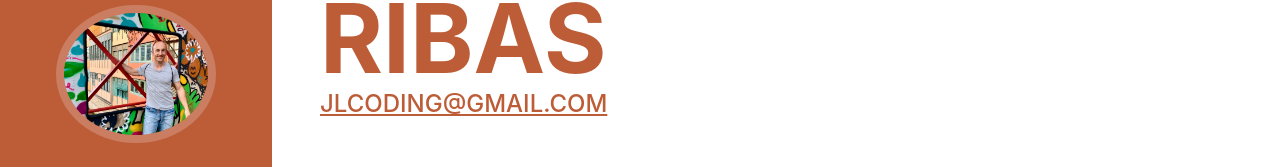
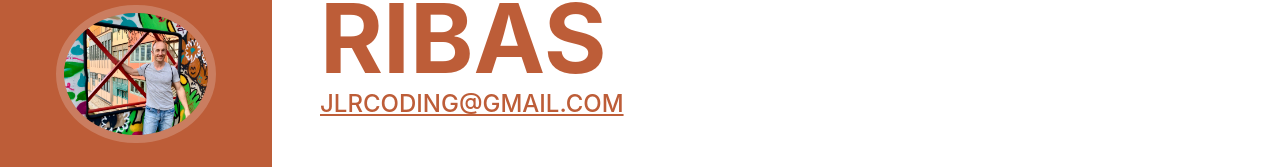
Before and after one commit to josepribas/jlribas.github.io, a plain HTML site: page index.html in a window 1280 px wide. Shown: the part 302-469 px from the top of the page. Drawn offline with nearby package versions, Linux system fonts and the light colour scheme; a web font is replaced by a local one.

Commit message:
feat: update email

```diff
--- a/index.html
+++ b/index.html
@@ -44,7 +44,7 @@
                         <span class="text-primary">Ribas</span>
                     </h1>
                     <div class="subheading mb-5">
-                        <a href="mailto:name@email.com">jlcoding@gmail.com</a>
+                        <a href="mailto:jlrcoding@gmail.com">jlrcoding@gmail.com</a>
                     </div>
                     <p class="lead mb-5">Developer and team lead.</p>
                     <div class="social-icons">
```
